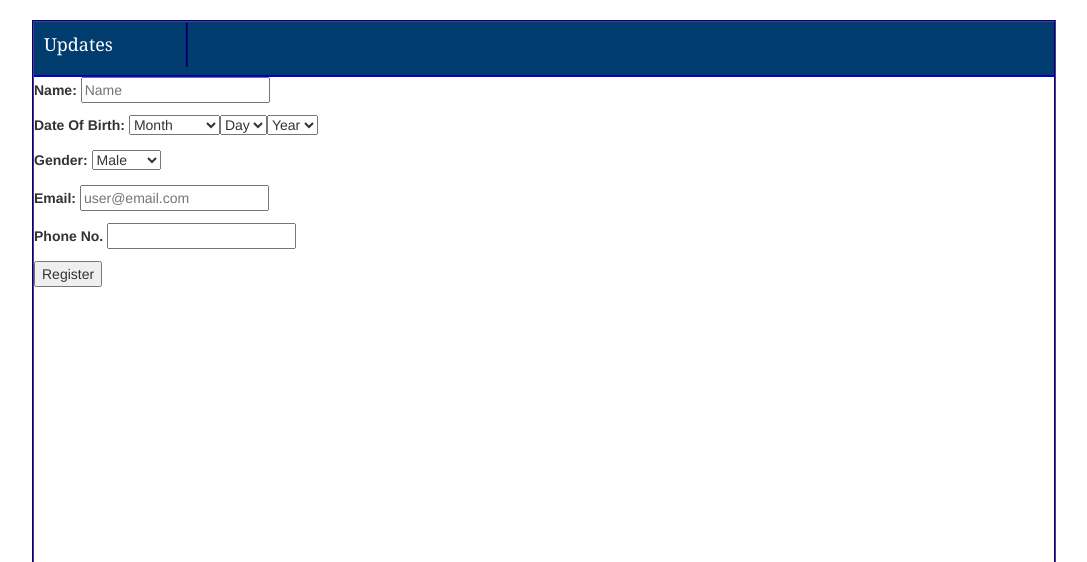
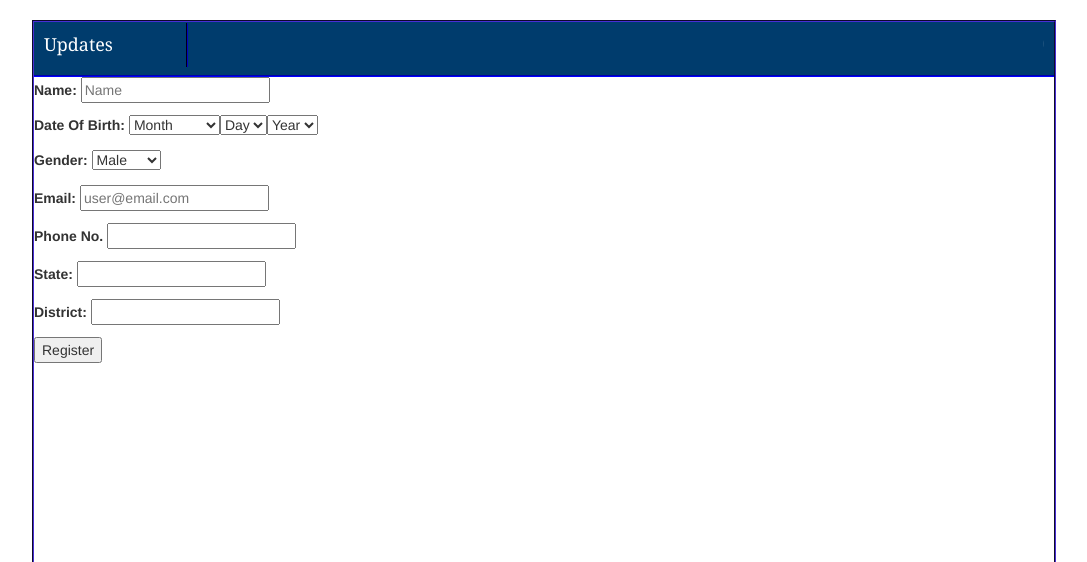
Before and after one commit to vcode11/party_website, a Django app: page /apply/ in a window 1280 px wide. Shown: the part 80-642 px from the top of the page, without its empty margins (96-1183 px from the left). Run offline with Django 3.2, Linux system fonts and the light colour scheme; some libraries are stand-ins or nearby versions.

Commit message:
Add dropdown for state and district

```diff
--- a/party/forms.py
+++ b/party/forms.py
@@ -5,6 +5,8 @@ from django.core.validators import EmailValidator, RegexValidator
 from django.forms import CharField
 from django.core.exceptions import ValidationError
 from django.utils.translation import ugettext_lazy as _
+from .models import State, District
+from django_select2.forms import ModelSelect2Widget
 
 
 def validate_date(date):
@@ -60,3 +62,24 @@ class MemberRegistrationForm(forms.Form):
                                             )
                                         ],
                                    )
+
+    state = forms.ModelChoiceField(
+                                label = 'State',
+                                queryset=State.objects.all(),
+                                widget=ModelSelect2Widget(
+                                    model = State,
+                                    search_fields = ['name_icontains'],
+                                    dependent_fields={'district': 'districts'},
+
+                                ),
+                            )
+    district = forms.ModelChoiceField(
+                                        label = 'District',
+                                        queryset = District.objects.all(),
+                                        widget = ModelSelect2Widget(
+                                            model = District,
+                                            search_fields = ['name_icontains'],
+                                            dependent_fields = {'state':'parent_state'},
+                                            max_results = 500,
+                                        )
+                )
--- a/party/models.py
+++ b/party/models.py
@@ -15,7 +15,7 @@ class District(models.Model):
         Model for districts in various states.
     """
     name = models.CharField(max_length=200)
-    parent_state = models.ForeignKey('State', on_delete=models.CASCADE)
+    parent_state = models.ForeignKey('State', on_delete=models.CASCADE, related_name='districts')
 
     def __str__(self):
         return self.name
--- a/party/templates/party/base.html
+++ b/party/templates/party/base.html
@@ -10,6 +10,7 @@
   <link href="https://stackpath.bootstrapcdn.com/font-awesome/4.7.0/css/font-awesome.min.css" rel="stylesheet" integrity="sha384-wvfXpqpZZVQGK6TAh5PVlGOfQNHSoD2xbE+QkPxCAFlNEevoEH3Sl0sibVcOQVnN" crossorigin="anonymous">
   <script src="https://ajax.googleapis.com/ajax/libs/jquery/3.3.1/jquery.min.js"></script>
   <script src="https://maxcdn.bootstrapcdn.com/bootstrap/3.4.0/js/bootstrap.min.js"></script>
+  {{ form.media.css }}
 </head>
 <body>
 
@@ -111,6 +112,6 @@
             </ul>
         </div>
     </footer>
-
+    {{ form.media.js }}
 </body>
 </html>
--- a/party_website/settings.py
+++ b/party_website/settings.py
@@ -26,7 +26,10 @@ INSTALLED_APPS = [
     'django.contrib.sessions',
     'django.contrib.messages',
     'django.contrib.staticfiles',
+    #my apps
     'party',
+    #3rd party apps
+    'django_select2',
 ]
 
 MIDDLEWARE = [
--- a/party_website/urls.py
+++ b/party_website/urls.py
@@ -1,7 +1,8 @@
 from django.contrib import admin
-from django.urls import path, include
+from django.urls import path, include, re_path
 
 urlpatterns = [
     path('admin/', admin.site.urls),
     path('', include('party.urls')),
+    re_path(r'^select2/', include('django_select2.urls')),
 ]
```
